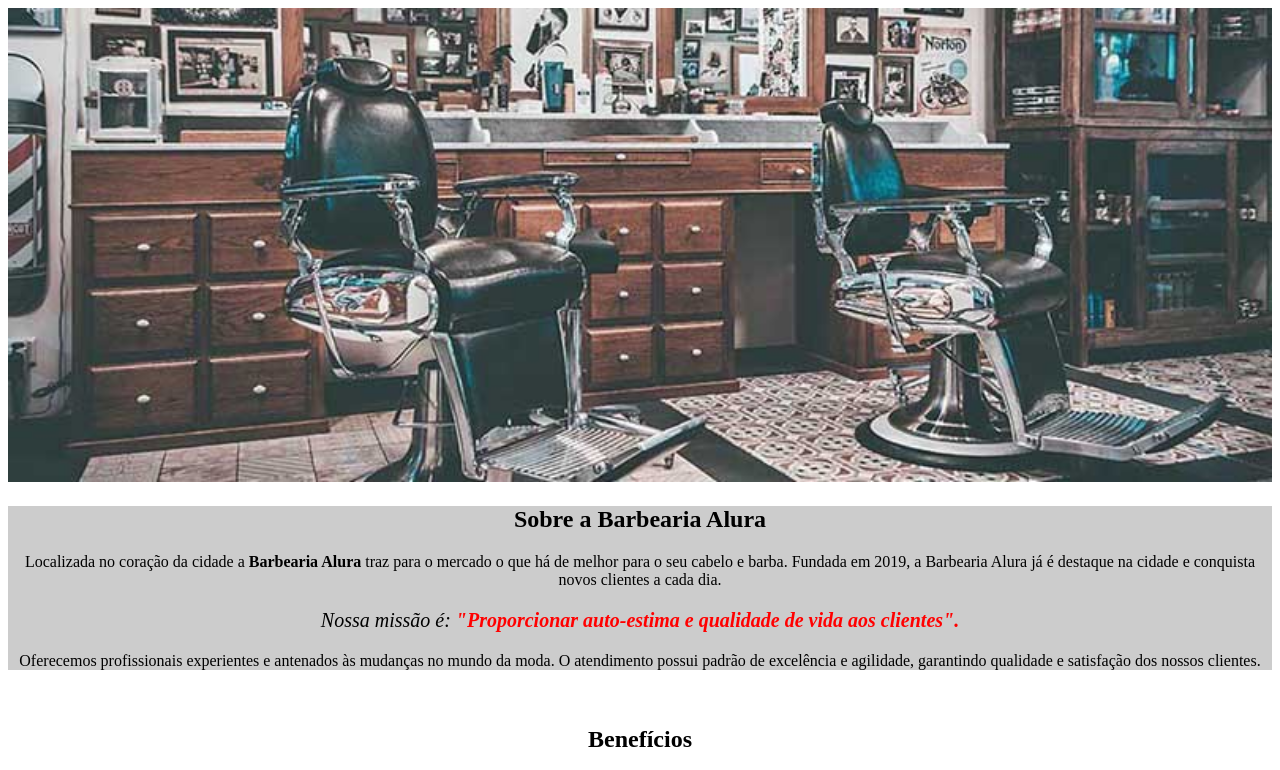
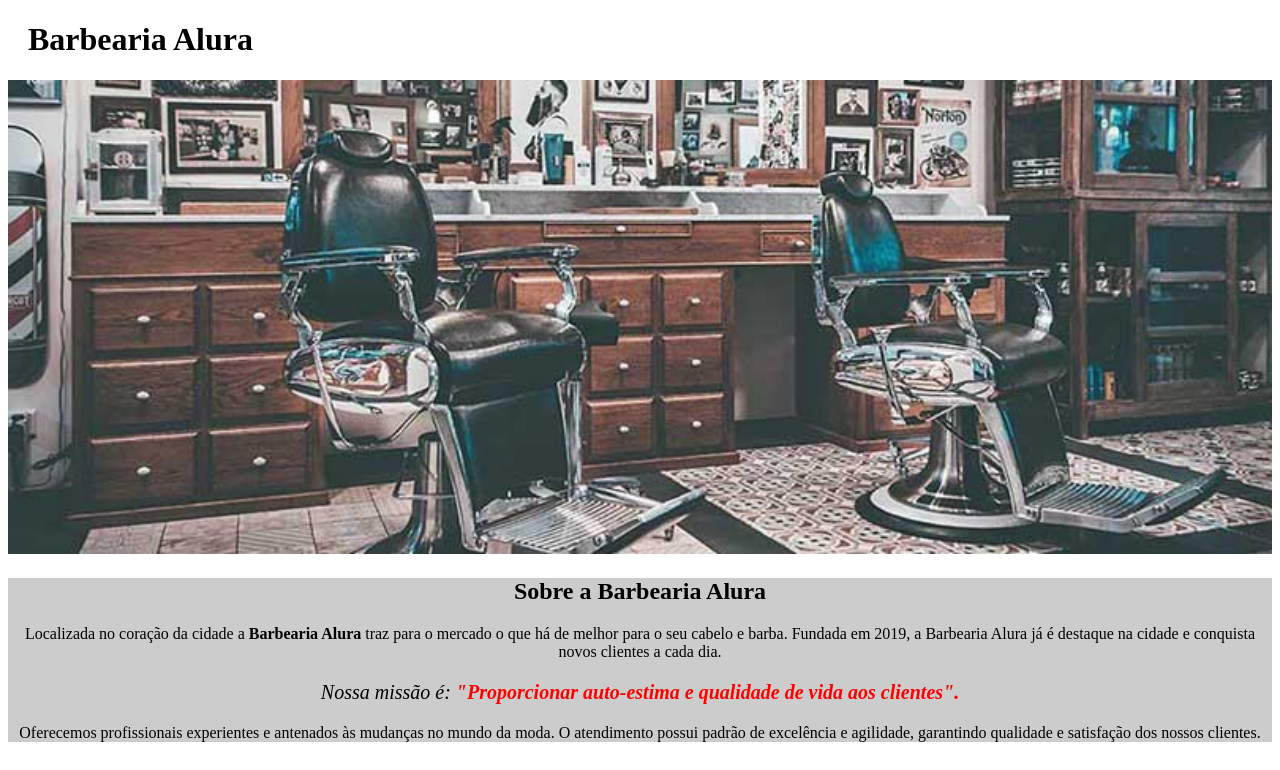
Before and after one commit to Jts-dev/HTML5-CSS3_parte_1, a plain HTML site: page index.html in a window 1280 px wide. Shown: the top 770 px of the page. Drawn offline with Linux system fonts and the light colour scheme.

Commit message:
capitulo 6
Finalizando a pagina

```diff
--- a/index.html
+++ b/index.html
@@ -9,10 +9,16 @@
 
 </head>
 <body>
+
+    <header>
+        <h1 class="titulo-principal">
+            Barbearia Alura
+        </h1>
+    </header>
     <img id="banner" src="banner.jpg">
     <section class="principal">
 
-        <h1>Sobre a Barbearia Alura</h1>
+        <h2 class="titulo-centralizado">Sobre a Barbearia Alura</h2>
 
         <p>Localizada no coração da cidade a <strong> Barbearia Alura </strong> traz para o mercado o que há de melhor para o seu cabelo e barba. Fundada em 2019, a Barbearia Alura já é destaque na cidade e conquista novos clientes a cada dia.</p>
 
@@ -20,7 +26,7 @@
         <p>Oferecemos profissionais experientes e antenados às mudanças no mundo da moda. O atendimento possui padrão de excelência e agilidade, garantindo qualidade e satisfação dos nossos clientes.</p>
     </section>
     <section class="beneficios">
-        <h2>Benefícios</h2>
+        <h2 class="titulo-centralizado">Benefícios</h2>
         <ul>
             <li class="itens">Atendimento aos clientes</li>
             <li class="itens"> Espaço Diferenciado</li>
--- a/style.css
+++ b/style.css
@@ -1,6 +1,10 @@
 body{
     padding: 0px;
 }
+.titulo-principal{
+    padding-left: 20px;;
+}
+
 
 #banner{
     width: 100%;
@@ -14,7 +18,7 @@ body{
 p{
     text-align: center;
 }
-h1{
+.titulo-centralizado{
     text-align: center;
 }
 
@@ -31,9 +35,6 @@ em strong{
     padding: 20px;
 }
 
-h2{
-    text-align: center;
-}
 
 ul{
     display: inline-block;
```
